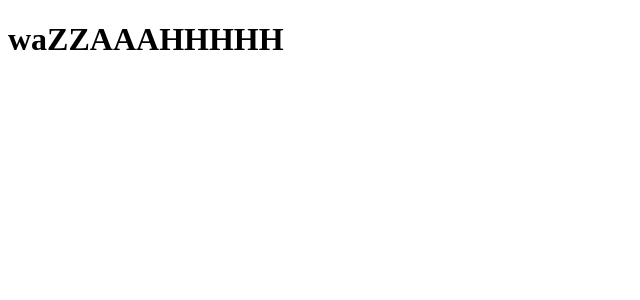
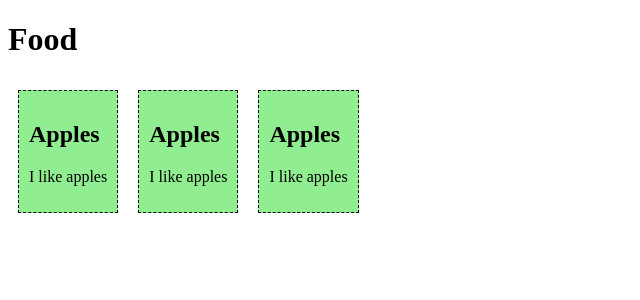
Before and after one commit to APCgeoffguevarra/webprog-it243-vuejs, a Vue app in the folder firstsfc/: page / in a window 1280 px wide. Shown: the top 300 px of the page, without its empty margins (0-640 px from the left). Built offline with nearby package versions, Linux system fonts and the light colour scheme.

Commit message:
Task 2 add component code to vue.js

```diff
--- a/firstsfc/src/App.vue
+++ b/firstsfc/src/App.vue
@@ -1,15 +1,10 @@
 <template>
-  <h1>{{ message }}</h1>
+  <h1>Food</h1>
+  <food-item/>
+  <food-item/>
+  <food-item/>
 </template>
 
-<script>
-export default {
-  data() {
-    return {
-      message: 'waZZAAAHHHHH'
-    };
-  }
-};
-</script>
+<script></script>
 
 <style></style>
--- /dev/null
+++ b/firstsfc/src/components/FoodItem.vue
@@ -0,0 +1,28 @@
+<template>
+  <div>
+    <h2>{{ name }}</h2>
+    <p>{{ message }}</p>
+  </div>
+</template>
+
+<script>
+export default {
+  data() {
+    return {
+      name: 'Apples',
+      message: 'I like apples'
+    }
+  }
+};
+</script>
+
+
+<style>
+  #app > div {
+    border: dashed black 1px;
+    display: inline-block;
+    margin: 10px;
+    padding: 10px;
+    background-color: lightgreen;
+  }
+</style>
--- a/firstsfc/src/main.js
+++ b/firstsfc/src/main.js
@@ -1,4 +1,8 @@
 import { createApp } from 'vue'
+
 import App from './App.vue'
+import FoodItem from './components/FoodItem.vue'
 
-createApp(App).mount('#app')
+const app = createApp(App)
+app.component('food-item', FoodItem)
+app.mount('#app')
```
